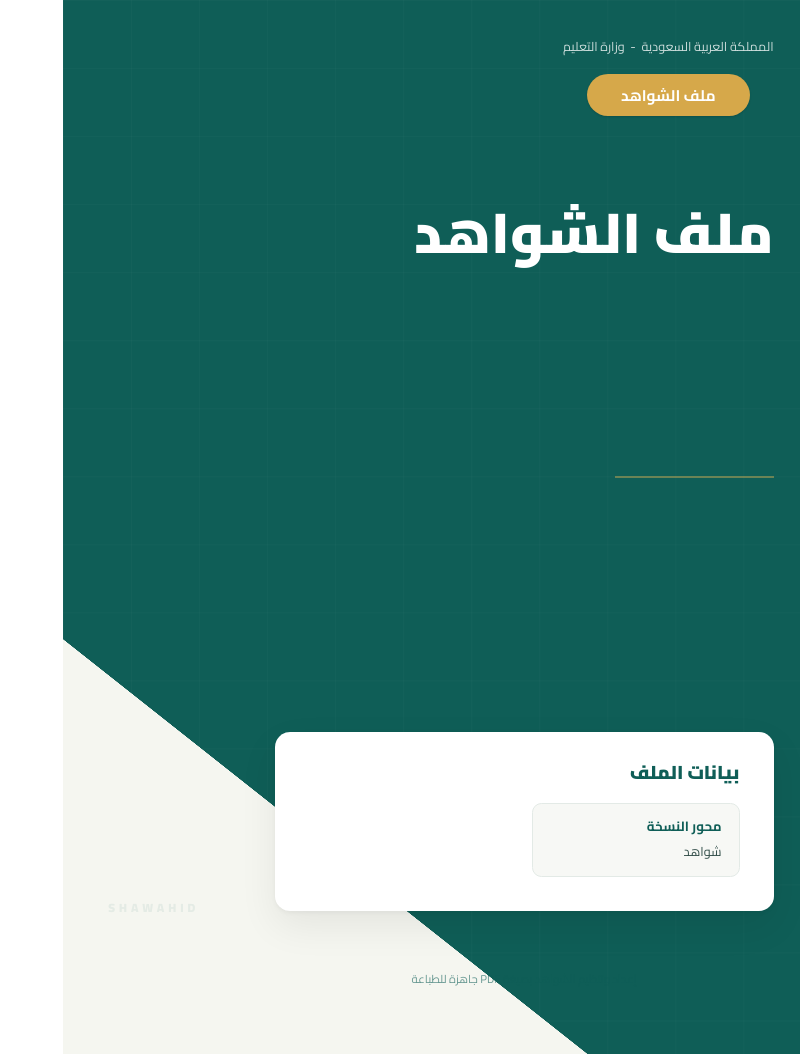
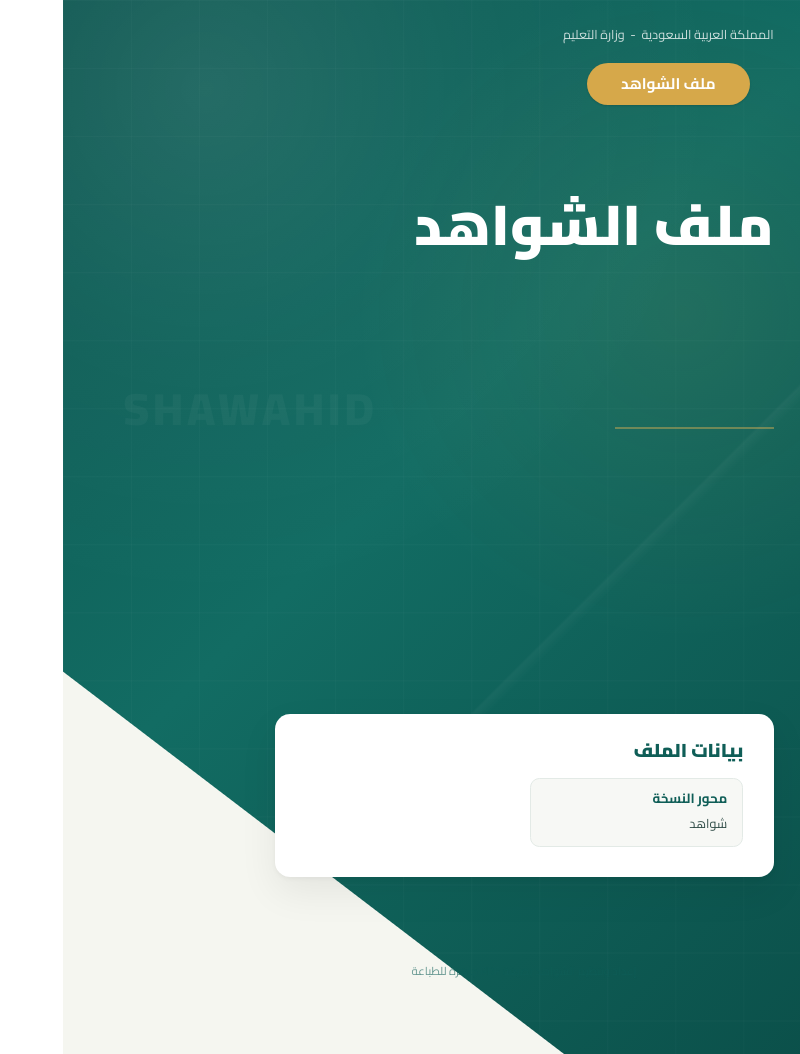
Before and after one commit to alayedharthi-stack/shawahid-service, a FastAPI app: template app/templates/portfolio.html in a window 1280 px wide. Shown: the whole page, without its empty margins (480-1280 px from the left). Run offline with FastAPI, Linux system fonts and the light colour scheme; the template is opened without the code that fills it, so the values that code supplies are empty.

Commit message:
fix: refine cover visual balance and spacing
Co-authored-by: Cursor <cursoragent@cursor.com>

```diff
--- a/app/templates/portfolio.html
+++ b/app/templates/portfolio.html
@@ -90,7 +90,10 @@
       overflow: hidden;
       position: relative;
       box-sizing: border-box;
-      background: #0f5e57;
+      background:
+        radial-gradient(circle at 18% 14%, rgba(255,255,255,0.09) 0%, rgba(255,255,255,0.025) 24%, transparent 44%),
+        radial-gradient(circle at 78% 34%, rgba(214,168,74,0.08) 0%, transparent 34%),
+        linear-gradient(135deg, #0d554f 0%, #126c63 46%, #0b4f49 100%);
       color: #ffffff;
       direction: rtl;
       font-family: 'Cairo', 'Tajawal', 'IBM Plex Sans Arabic', 'Tahoma', 'Arial', sans-serif;
@@ -109,9 +112,11 @@
       position: absolute;
       inset: 0;
       background-image:
-        linear-gradient(rgba(255,255,255,0.018) 1px, transparent 1px),
-        linear-gradient(90deg, rgba(255,255,255,0.018) 1px, transparent 1px);
-      background-size: 18mm 18mm;
+        linear-gradient(rgba(255,255,255,0.022) 1px, transparent 1px),
+        linear-gradient(90deg, rgba(255,255,255,0.018) 1px, transparent 1px),
+        linear-gradient(135deg, transparent 0%, transparent 62%, rgba(255,255,255,0.035) 62.2%, transparent 63%);
+      background-size: 18mm 18mm, 18mm 18mm, 210mm 297mm;
+      background-repeat: repeat, repeat, no-repeat;
       pointer-events: none;
       z-index: 1;
     }
@@ -125,12 +130,12 @@
       bottom: 0;
       left: 0;
       width: 100%;
-      height: 56%;
+      height: 54%;
       background: linear-gradient(
         to top right,
         #f5f6f0 0%,
-        #f5f6f0 33%,
-        transparent 33.05%
+        #f5f6f0 31.5%,
+        transparent 31.6%
       );
       z-index: 2;
       pointer-events: none;
@@ -145,10 +150,10 @@
        mark down so it sits behind the headline rather than competing. */
     .tcover-moe-logo {
       position: absolute;
-      top: 24mm;
+      top: 21mm;
       left: 22mm;
-      width: 50mm;
-      max-width: 50mm;
+      width: 48mm;
+      max-width: 48mm;
       height: auto;
       max-height: 50mm;
       opacity: 0.88;
@@ -159,7 +164,7 @@
     /* Top-right block: ministry line (small) + gold pill */
     .tcover-top {
       position: absolute;
-      top: 28mm;
+      top: 25mm;
       right: 22mm;
       z-index: 5;
       text-align: center;
@@ -192,7 +197,7 @@
        comfortable line-height. NO letter-spacing on Arabic. */
     .tcover-headline {
       position: absolute;
-      top: 70mm;
+      top: 68mm;
       right: 22mm;
       width: 130mm;
       text-align: right;
@@ -220,7 +225,7 @@
        element after the headline. */
     .tcover-teacher {
       position: absolute;
-      top: 144mm;
+      top: 131mm;
       right: 22mm;
       width: 130mm;
       text-align: right;
@@ -250,15 +255,15 @@
        white wedge, exactly like the reference. */
     .tcover-card {
       position: absolute;
-      bottom: 38mm;
+      bottom: 47mm;
       right: 22mm;
       width: 132mm;
-      max-height: 88mm;
+      max-height: 76mm;
       overflow: hidden;
       background: #ffffff;
       color: #1a3833;
       border-radius: 4mm;
-      padding: 8mm 9mm 9mm;
+      padding: 7mm 8mm 8mm;
       box-shadow:
         0 4mm 10mm rgba(0,0,0,0.07),    /* softer print-grade shadow */
         0 0.6mm 1.2mm rgba(0,0,0,0.04);
@@ -267,7 +272,7 @@
     .tcover-card-title {
       font-size: 14pt;
       font-weight: 800;
-      margin: 0 0 5mm 0;
+      margin: 0 0 4mm 0;
       color: #0f5e57;
       text-align: right;
       line-height: 1.2;
@@ -275,13 +280,13 @@
     .tcover-grid {
       display: grid;
       grid-template-columns: 1fr 1fr;
-      gap: 4mm;
+      gap: 3.2mm;
     }
     .tcover-field {
       background: #f7f8f5;
       border: 1px solid #e3eae6;
       border-radius: 2.5mm;
-      padding: 4mm 4.5mm;
+      padding: 3.4mm 4mm;
       text-align: right;
       overflow: hidden;
     }
@@ -304,7 +309,7 @@
        so it stays visible against the bottom-left light area. */
     .tcover-note {
       position: absolute;
-      bottom: 18mm;
+      bottom: 20mm;
       right: 22mm;
       width: 132mm;
       text-align: center;
@@ -318,13 +323,13 @@
        gives the empty triangle intentional brand presence without noise. */
     .tcover-watermark {
       position: absolute;
-      bottom: 36mm;
-      left: 12mm;
-      font-size: 9pt;
+      top: 116mm;
+      left: 16mm;
+      font-size: 34pt;
       font-weight: 800;
       letter-spacing: 4px;
-      color: rgba(15,94,87,0.07);
-      z-index: 3;
+      color: rgba(255,255,255,0.035);
+      z-index: 4;
       pointer-events: none;
       white-space: nowrap;
       text-transform: uppercase;
```
